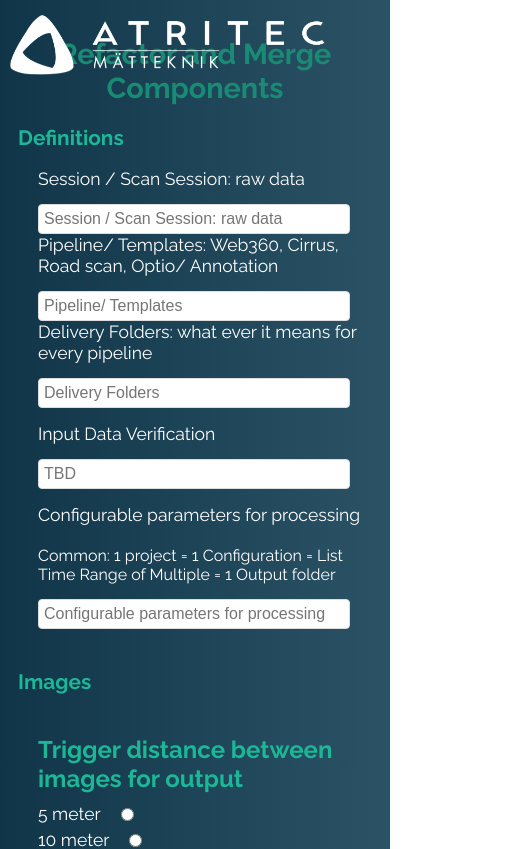
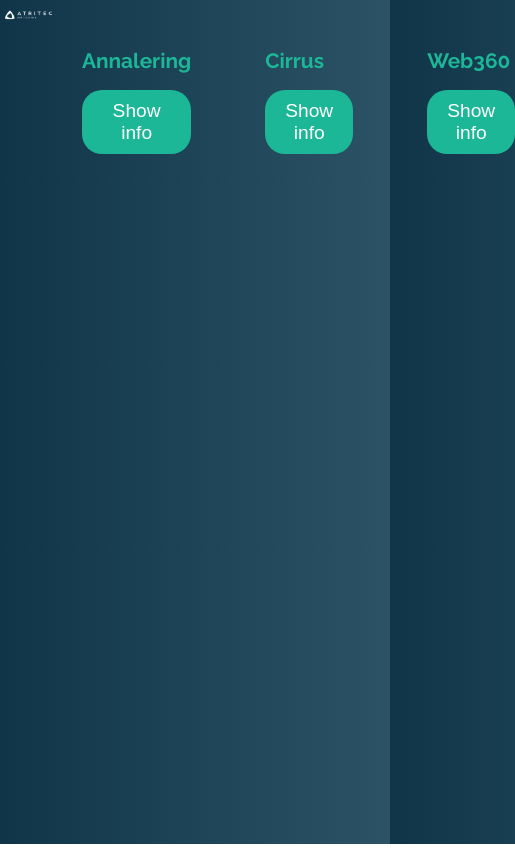
Before and after one commit to Lime78/input-atritec, a React (Vite) app in the folder my-app/: page / in a window 390 px wide. Shown: the top 849 px of the page, 515 px wide, since content can reach past the window. Built offline with nearby package versions, Linux system fonts and the light colour scheme.

Commit message:
tagit bort routers, buttons, style

```diff
--- a/my-app/index.html
+++ b/my-app/index.html
@@ -2,7 +2,7 @@
 <html lang="en">
   <head>
     <meta charset="UTF-8" />
-    <link rel="icon" type="image/svg+xml" href="/vite.svg" />
+    <!-- <link rel="icon" type="image/svg+xml" href="/vite.svg" /> -->
     <style>
       @import url('https://fonts.googleapis.com/css2?family=Raleway:ital,wght@0,100..900;1,100..900&display=swap');
       </style>
--- a/my-app/package.json
+++ b/my-app/package.json
@@ -11,7 +11,8 @@
   },
   "dependencies": {
     "react": "^18.3.1",
-    "react-dom": "^18.3.1"
+    "react-dom": "^18.3.1",
+    "react-router-dom": "^6.28.0"
   },
   "devDependencies": {
     "@eslint/js": "^9.13.0",
--- a/my-app/src/components/Annalering.css
+++ b/my-app/src/components/Annalering.css
@@ -1,6 +1,13 @@
 body {
   background: linear-gradient(to right, #103549, #2c5365);
 }
+
+.Bdl-split{
+  display: flex;
+  flex-direction: row;
+  justify-content: space-between;
+}
+
   .App {
   font-family: "Raleway", sans-serif;
   font-optical-sizing: auto;
@@ -8,28 +15,50 @@ body {
   padding: 20px;
   max-width: 1600px;
   margin: 0 auto;
+  display: flex;
+  flex-direction: row;
+  justify-content: space-between;
+}
+
+.section-cirrus, .section-web360, .section-annalering {
+  flex: 1;
+  margin: 10px;
+  margin-left: 4em;
+}
+
+.section-cirrus div, .section-web360 div, .section-annalering div {
+  margin-bottom: 10px;
+}
+
+.annalering-info, .cirrus-info, .web-info {
+  background-color: #103549;
+  padding: 10px;
+  border-radius: 20px;
 }
 
 .logo {
   position: fixed;
   top: 10px;
-  left: 10px;
-  width: 20em;
+  left: 5px;
+  width: 12em;
   height: auto;
   z-index: 1000;
 }
 
-.train-img {
-  width: 100%;
-	height: 50vh;
-	object-fit: cover;
-	flex-wrap: wrap;
+.button {
+  padding: 10px 20px;
+  background-color: #1CB797;
+  color: #ffffff;
+  border: none;
+  border-radius: 20px;
+  font-size: 1.2em;
+  cursor: pointer;
 }
 
 h1 {
   font-size: 3em;
   font-weight: 700;
-  margin-bottom: 20px;
+  margin-bottom: 5px;
   text-align: center;
   color: #198B74;
 }
@@ -74,7 +103,7 @@ h3 {
 
 input[type="radio"] {
   margin-right: 8px;
-  accent-color: #4CAF50; /* Custom color for radio button */
+  accent-color: #4CAF50;
 }
 
 input[type="text"] {
@@ -83,8 +112,8 @@ input[type="text"] {
   width: 100%;
   max-width: 300px;
   font-size: 1em;
-  border: 1px solid #ddd;
-  border-radius: 4px;
+  border: 2px solid #ddd;
+  border-radius: 10px;
 }
 
 input[type="text"]:focus {
@@ -143,7 +172,6 @@ section {
   margin-bottom: 20px;
 }
 
-/* Responsive design */
 @media (max-width: 600px) {
   .App {
     padding: 10px;
@@ -164,4 +192,8 @@ section {
   input[type="text"] {
     width: 100%;
   }
+
+  .logo {
+    width: 3em;
+  }
 }
--- a/my-app/src/components/AnnaleringPage.jsx
+++ b/my-app/src/components/AnnaleringPage.jsx
@@ -1,8 +1,9 @@
 import React, { useState } from 'react';
+import symbol from '../assets/symbol.png'
 import loggavit from '../assets/loggavit.png'
 import './Annalering.css';
 
-function App() {
+const App = () => {
   const [checkboxes, setCheckboxes] = useState({
     distance: null,
     blurring: null,
@@ -13,6 +14,25 @@ function App() {
     colorize: null,
   });
 
+  const [ärSynlig, setÄrsynlig] = useState(false);
+
+  const toggleCirrusVisibility = () => {
+    setÄrsynlig(!ärSynlig);
+  };
+
+  const [isVisa, setIsVisa] = useState(false);
+
+  const toggleWebVisibility = () => {
+    setIsVisa(!isVisa);
+  };
+
+
+  const [isVisible, setIsVisible] = useState(false);
+
+  const toggleSectionsVisibility = () => {
+    setIsVisible(!isVisible);
+  };
+
   const handleRadioChange = (section, value) => {
     setCheckboxes(prevState => ({
       ...prevState,
@@ -20,16 +40,27 @@ function App() {
     }));
   };
 
+
   return (
-
     <div className="App">
-      <h1>Refactor and Merge Components</h1>
 
       <img src={loggavit} alt="Logo" className="logo" />
 
-    <div className="section">
-      <h2>Definitions</h2>
-      <div className='radio-group'>
+      <div className="section-annalering">
+        <h2>Annalering</h2>
+       {/*lägger in all infp om bdl spår och tid */}
+        {/* <div className='Bdl-split'>
+      <input type="text" placeholder="Bdl" />
+      <input type="text" placeholder="Spår" />
+      <input type="time" placeholder="Tid" />
+      </div> */}
+        <button className='button' onClick={toggleSectionsVisibility}>
+          {isVisible ? 'Hide info' : 'Show info'}
+        </button>
+
+        {isVisible && (
+          <div className='annalering-info'>
+            <div className="radio-group">
               <label>
                 Session / Scan Session: raw data
               </label>
@@ -41,10 +72,9 @@ function App() {
               <input type="text" placeholder="Pipeline/ Templates" />
 
               <label>
-      Delivery Folders: what ever it means for every pipeline
+                Delivery Folders: whatever it means for every pipeline
               </label>
               <input type="text" placeholder="Delivery Folders" />
-
             </div>
 
             <div className="radio-group">
@@ -61,42 +91,8 @@ function App() {
               <p>Common:
                 1 project = 1 Configuration = List Time Range of Multiple = 1 Output folder
               </p>
-
               <input type="text" placeholder="Configurable parameters for processing" />
             </div>
-
-    </div>
-      <div className="section">
-        <h2>Images</h2>
-
-        <div className="radio-group">
-          <h3>Trigger distance between images for output</h3>
-          <label>
-            5 meter
-            <input
-              type="radio"
-              name="distance"
-              checked={checkboxes.distance === 5}
-              onChange={() => handleRadioChange('distance', 5)}
-            />
-          </label>
-          <label>
-            10 meter
-            <input
-              type="radio"
-              name="distance"
-              checked={checkboxes.distance === 10}
-              onChange={() => handleRadioChange('distance', 10)}
-            />
-          </label>
-           </div>
-
-      <div className="radio-group">
-       <h3>Image resolution for output</h3>
-       <label>Width x Height</label>
-          <input type="text" placeholder="Width x Height" />
-      </div>
-
 
             <div className="radio-group">
               <h3>Blurring Objects</h3>
@@ -118,9 +114,7 @@ function App() {
                   onChange={() => handleRadioChange('blurring', 'No')}
                 />
               </label>
-
               <input type="text" placeholder="Car, People" />
-
               <input type="text" placeholder="TBD" />
             </div>
 
@@ -162,6 +156,66 @@ function App() {
                   onChange={() => handleRadioChange('stitchingRadius', 100)}
                 />
               </label>
+            </div>
+
+            <div className="radio-group">
+              <h3>Merging of left and right scanners</h3>
+              <label>
+                Default Yes
+                <input
+                  type="radio"
+                  name="merging"
+                  checked={checkboxes.Filtering === 'Yes'}
+                  onChange={() => handleRadioChange('merging', 'Yes')}
+                />
+              </label>
+            </div>
+          </div>
+        )}
+      </div>
+
+
+
+      <div className="section-cirrus">
+      <h2>Cirrus</h2>
+      {/*lägger in all infp om bdl spår och tid */}
+        {/* <div className='Bdl-split'>
+      <input type="text" placeholder="Bdl" />
+      <input type="text" placeholder="Spår" />
+      <input type="time" placeholder="Tid" />
+      </div> */}
+      <button className='button' onClick={toggleCirrusVisibility}>
+        {ärSynlig ? 'Hide info' : 'Show info'}
+      </button>
+
+      {ärSynlig && (
+        <div className='cirrus-info'>
+          <div className="radio-group">
+            <h3>Trigger distance between images for output</h3>
+            <label>
+              5 meter
+              <input
+                type="radio"
+                name="distance"
+                checked={checkboxes.distance === 5}
+                onChange={() => handleRadioChange('distance', 5)}
+              />
+            </label>
+            <label>
+              10 meter
+              <input
+                type="radio"
+                name="distance"
+                checked={checkboxes.distance === 10}
+                onChange={() => handleRadioChange('distance', 10)}
+              />
+            </label>
+          </div>
+
+          <div className="radio-group">
+            <h3>Image resolution for output</h3>
+            <label>Width x Height</label>
+            <input type="text" placeholder="Width x Height" />
           </div>
 
           <div className="radio-group">
@@ -270,13 +324,11 @@ function App() {
           </div>
 
           <div className="radio-group">
-    <h3>CRS Output image list </h3>
+            <h3>CRS Output image list</h3>
             <label>
               Format of Image List
             </label>
             <input type="text" placeholder="Format of image list" />
-
-
           </div>
 
           <div className="radio-group">
@@ -284,26 +336,21 @@ function App() {
             <label>
               Image frequency
             </label>
-    <input type="text" placeholder="Image frequency " />
-
+            <input type="text" placeholder="Image frequency" />
 
             <label>
               Image dimensions
             </label>
-    <input type="text" placeholder="Image dimensions " />
+            <input type="text" placeholder="Image dimensions" />
 
-
-    <label>
-      Rotation for the images
-      </label>
+            <label>Rotation for the images</label>
             <label>
               Image List
               <input
                 type="radio"
                 name="crsOutputImageList"
-
-        checked={checkboxes.crsOutputImageList === 'Image list '}
-        onChange={() => handleRadioChange('crsOutputImageList', 'Image list ')}
+                checked={checkboxes.crsOutputImageList === 'Image list'}
+                onChange={() => handleRadioChange('crsOutputImageList', 'Image list')}
               />
             </label>
 
@@ -312,8 +359,8 @@ function App() {
               <input
                 type="radio"
                 name="crsOutputImageList"
-    checked={checkboxes.crsOutputImageList === 'Output folder '}
-        onChange={() => handleRadioChange('crsOutputImageList', 'Output folder ')}
+                checked={checkboxes.crsOutputImageList === 'Output folder'}
+                onChange={() => handleRadioChange('crsOutputImageList', 'Output folder')}
               />
             </label>
 
@@ -322,16 +369,14 @@ function App() {
               <input
                 type="radio"
                 name="crsOutputImageList"
-    checked={checkboxes.crsOutputImageList === 'Naming '}
-        onChange={() => handleRadioChange('crsOutputImageList', 'Naming ')}
+                checked={checkboxes.crsOutputImageList === 'Naming'}
+                onChange={() => handleRadioChange('crsOutputImageList', 'Naming')}
               />
             </label>
           </div>
 
-
-
           <div className="radio-group">
-    <h3>Image Projection </h3>
+            <h3>Image Projection</h3>
             <label>
               Equirectangular / 360 Panorama / 3d Camera
               <input
@@ -351,6 +396,7 @@ function App() {
                 onChange={() => handleRadioChange('imageProjection', 'Rectilinear / flat / 2d camera')}
               />
             </label>
+
             <label>
               Cube maps / 360 Panorama / 3d Camera
               <input
@@ -361,13 +407,25 @@ function App() {
               />
             </label>
           </div>
-
-
+        </div>
+      )}
     </div>
 
 
-      <div className="section">
-        <h2>Pointclouds</h2>
+     <div className="section-web360">
+        <h2>Web360</h2>
+        {/*lägger in all infp om bdl spår och tid */}
+        {/* <div className='Bdl-split'>
+      <input type="text" placeholder="Bdl" />
+      <input type="text" placeholder="Spår" />
+      <input type="time" placeholder="Tid" />
+      </div> */}
+        <button className="button" onClick={toggleWebVisibility}>
+        {isVisa ? 'Hide info' : 'Show info'}
+      </button>
+
+      {isVisa && (
+        <div className='web-info'>
         <div className="radio-group">
           <h3>Colorize</h3>
           <label>
@@ -436,19 +494,6 @@ function App() {
       </div>
 
       <div className="radio-group">
-      <h3>Merging of left and right scanners </h3>
-      <label>
-          Default Yes
-        <input
-        type="radio"
-        name="merging"
-        checked={checkboxes.Filtering === 'Yes'}
-        onChange={() => handleRadioChange('merging', 'Yes')}
-        />
-        </label>
-      </div>
-
-      <div className="radio-group">
         <h3>Downsampling</h3>
         <input type="text" placeholder="Downsampling" />
       </div>
@@ -473,6 +518,9 @@ function App() {
         <input type="text" placeholder="Potree Converter " />
       </div>
       </div>
+      )}
+      </div>
+
     </div>
   );
 }
--- a/my-app/src/components/LandingPage.css
+++ /dev/null
@@ -1,28 +0,0 @@
-body {
-    background: linear-gradient(to right, #103549, #2c5365);
-  }
-
-.logo {
-    position: fixed;
-    top: 10px;
-    left: 10px;
-    width: 20em;
-    height: auto;
-    z-index: 1000;
-  }
-
-  .landing-page {
-    display: flex;
-}
-
-.sidebar {
-    width: 250px;
-    background-color: #222020;
-    color: white;
-    padding: 20px;
-}
-
-.header-row {
-    flex-grow: 1;
-    padding: 20px;
-}
--- a/my-app/src/components/Web360.jsx
+++ /dev/null
@@ -1,5 +0,0 @@
-import
-
-function Web() {
-
-}
```
Also changed, not shown: my-app/src/components/CirrusPage.jsx (deleted, +0 -12 lines), my-app/src/components/LandingPage.jsx (deleted, +0 -28 lines), my-app/src/main.jsx (+0 -12 lines), my-app/src/routes/root.jsx (deleted, +0 -23 lines), my-app/src/routes/router.jsx (deleted, +0 -39 lines), my-app/src/assets/train.jpg (deleted), 1 other file (tests, documents, lock files or other folders). Lines whose indentation alone changed are shown as unchanged.
